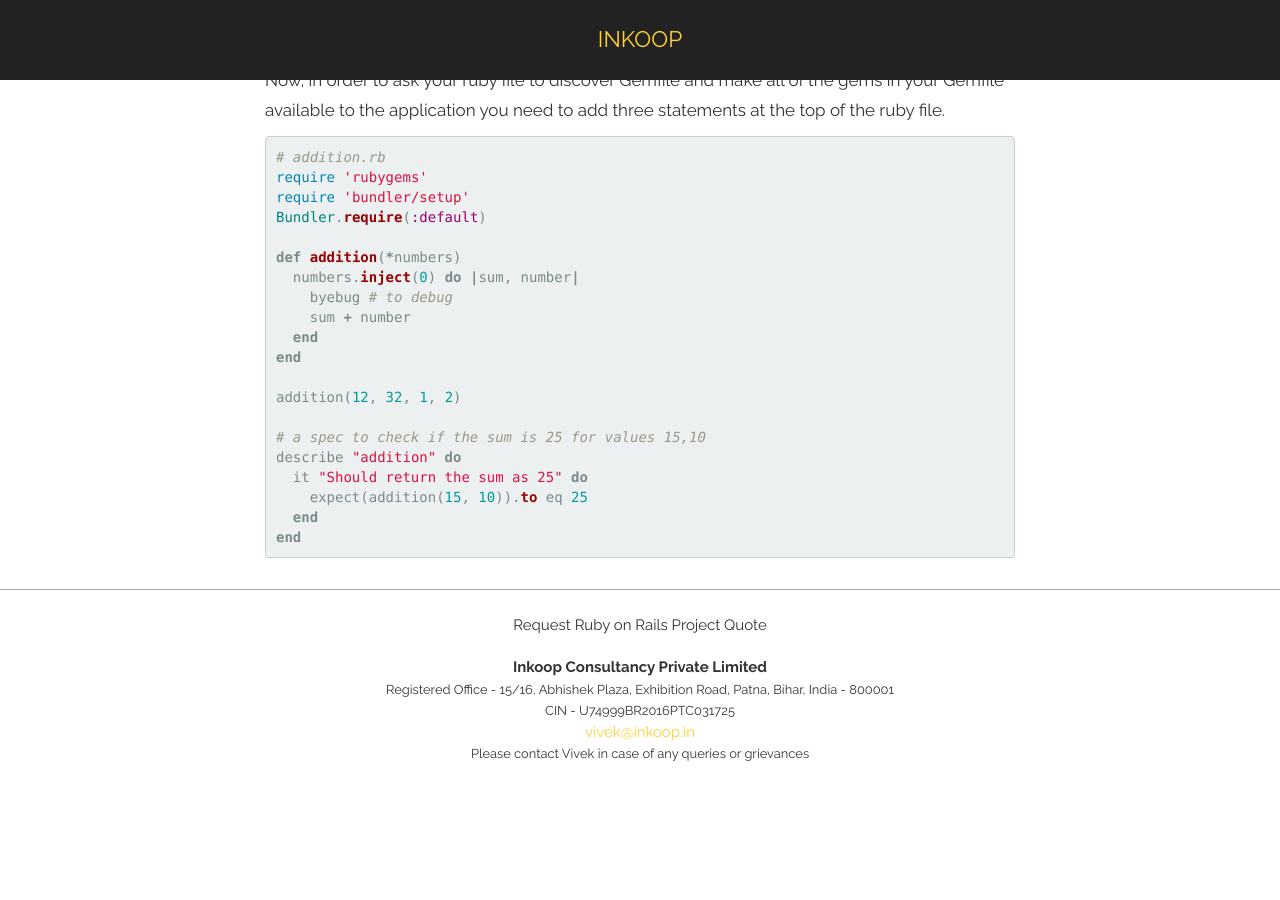
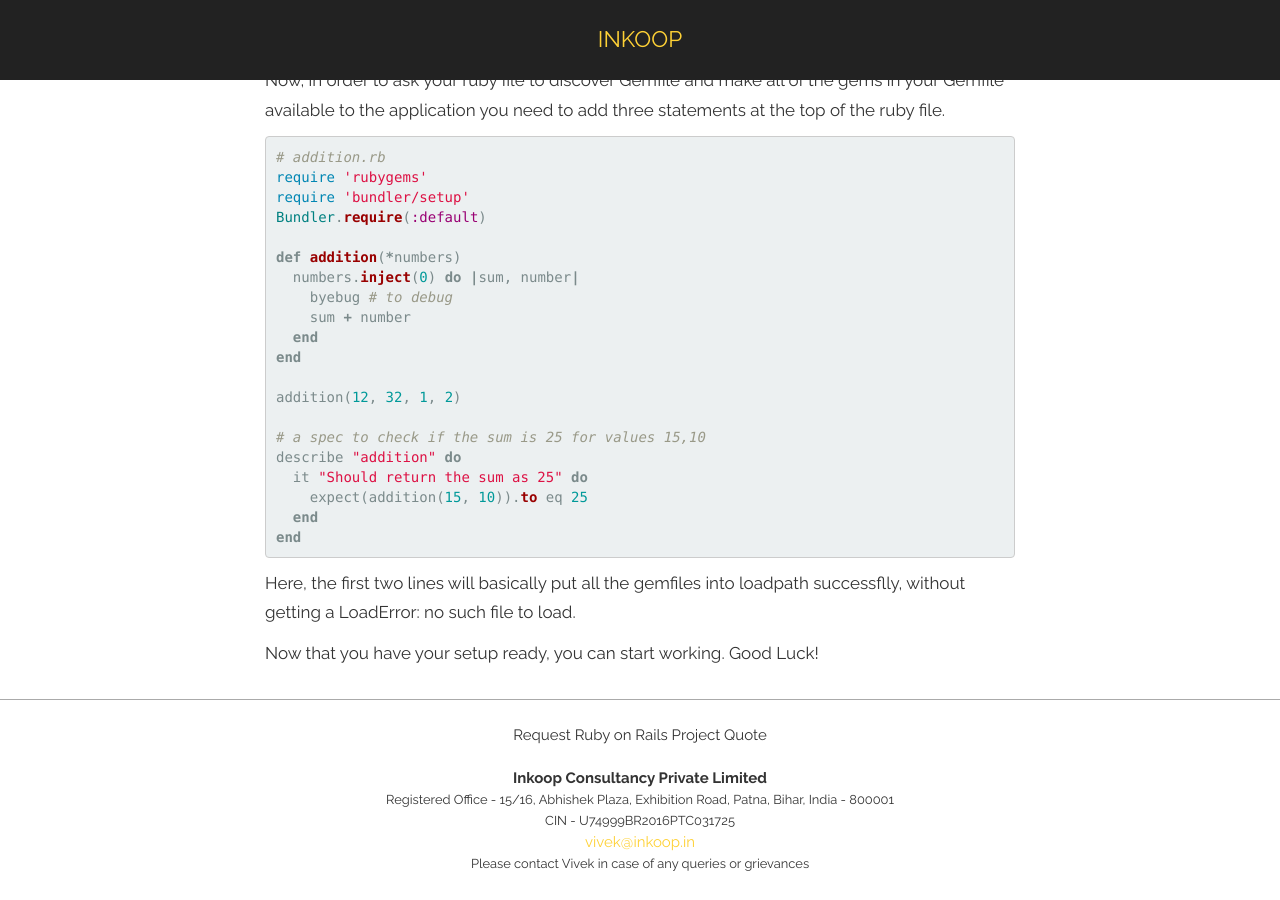
Before and after one commit to dharanijayakanthan/inkoop.github.io, a Jekyll site: the page built from use-gemfile-in-ruby-application.markdown, in a window 1280 px wide and 900 px high, scrolled down 2019 px. Built offline with Jekyll 4.4.1, drawn with Linux system fonts in a browser that asks for light colours; before the commit the page ends 2808 px from its top, so only the background shows below that.

Commit message:
last line added to the blog

````diff
--- a/use-gemfile-in-ruby-application.markdown
+++ b/use-gemfile-in-ruby-application.markdown
@@ -123,3 +123,7 @@ describe "addition" do
   end
 end
 ```
+
+Here, the first two lines will basically put all the gemfiles into loadpath successflly, without getting a LoadError: no such file to load.
+
+Now that you have your setup ready, you can start working. Good Luck!
````
